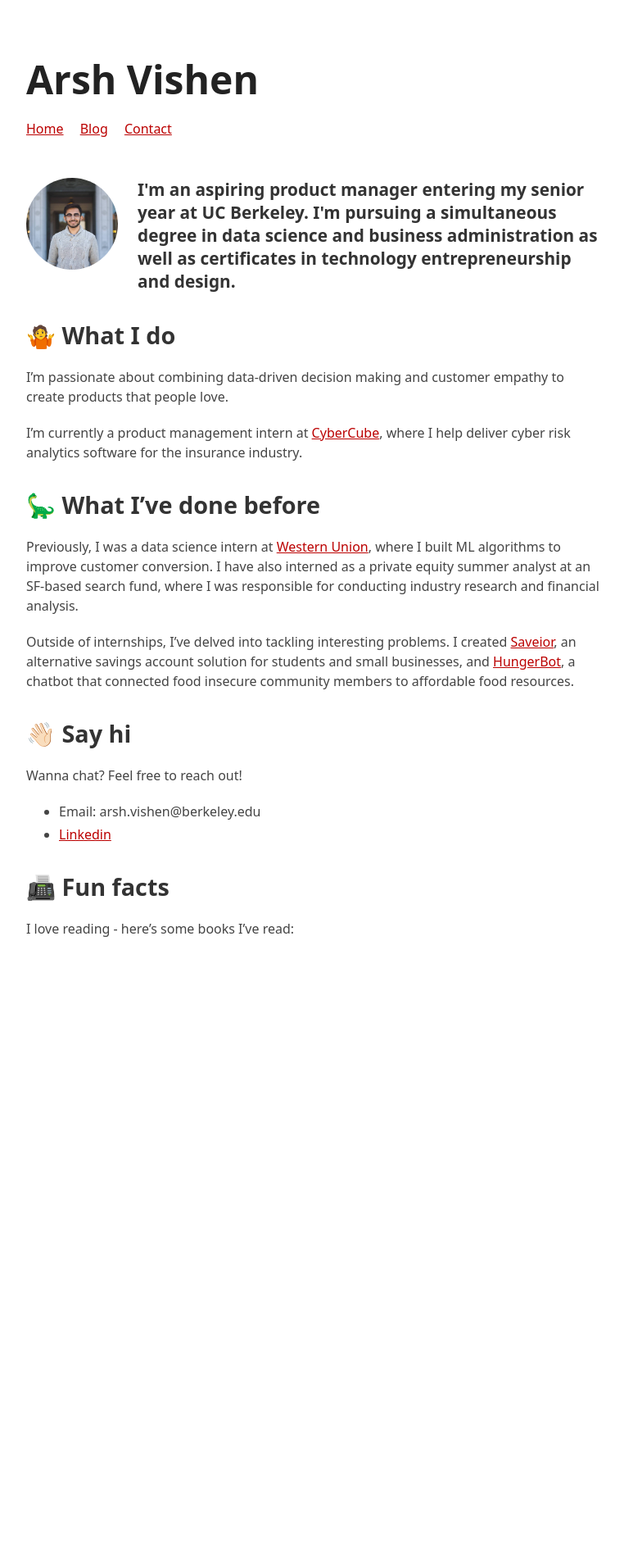
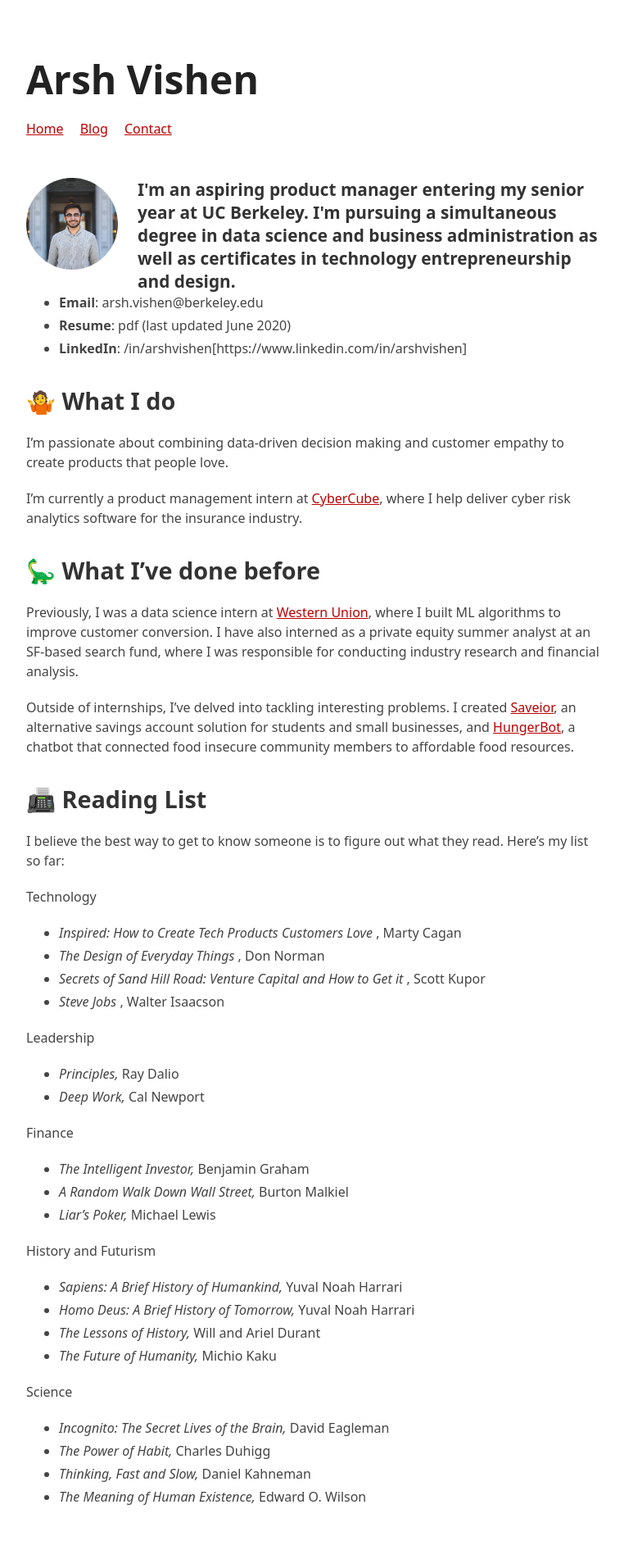
Before and after one commit to arsh-vishen/arsh-vishen.github.io, a Jekyll site: the page built from index.md, in a window 1280 px wide. Shown: the whole page at 82% size, without its empty margins (258-1020 px from the left). Built offline with Jekyll 4.4.1, drawn with Linux system fonts in a browser that asks for light colours; our own code applies the rules of GitHub Pages for plain Markdown files; before the commit the page ends 1209 px from its top, so only the background shows below that.

Commit message:
Update index.md

```diff
--- a/index.md
+++ b/index.md
@@ -1,5 +1,11 @@
 ---
 ---
+
+- **Email**: arsh.vishen@berkeley.edu
+- **Resume**: pdf (last updated June 2020)
+- **LinkedIn**: /in/arshvishen[https://www.linkedin.com/in/arshvishen]
+
+
 
 ## 🤷 What I do
 
@@ -14,15 +20,38 @@ Previously, I was a data science intern at [Western Union](https://westernunion.
 Outside of internships, I've delved into tackling interesting problems. I created [Saveior](https://saveior.com/), an alternative savings account solution for students and small businesses, and [HungerBot](https://scet.berkeley.edu/uc-berkeley-app-locates-food-pantries/0), a chatbot that connected food insecure community members to affordable food resources.
 
 
+## 📠 Reading List
+
+I believe the best way to get to know someone is to figure out what they read. Here's my list so far:
 
 
-## 👋🏻 Say hi
+Technology
 
-Wanna chat? Feel free to reach out!
+- <i> Inspired: How to Create Tech Products Customers Love </i>, Marty Cagan
+- <i> The Design of Everyday Things </i>, Don Norman
+- <i> Secrets of Sand Hill Road: Venture Capital and How to Get it </i>, Scott Kupor
+- <i> Steve Jobs </i>, Walter Isaacson
 
-- Email: arsh.vishen@berkeley.edu
-- [Linkedin](https://www.linkedin.com/in/arshvishen)
+Leadership
 
-## 📠 Fun facts
+- <i> Principles, </i> Ray Dalio
+- <i> Deep Work, </i> Cal Newport
 
-I love reading - here's some books I've read:
+Finance
+
+- <i> The Intelligent Investor, </i> Benjamin Graham
+- <i> A Random Walk Down Wall Street, </i> Burton Malkiel
+- <i> Liar's Poker, </i> Michael Lewis
+
+History and Futurism
+ - <i> Sapiens: A Brief History of Humankind, </i> Yuval Noah Harrari
+ - <i> Homo Deus: A Brief History of Tomorrow, </i> Yuval Noah Harrari
+ - <i> The Lessons of History, </i> Will and Ariel Durant
+ - <i> The Future of Humanity, </i> Michio Kaku
+
+ Science
+
+ - <i> Incognito: The Secret Lives of the Brain, </i> David Eagleman
+ - <i> The Power of Habit, </i> Charles Duhigg
+ - <i> Thinking, Fast and Slow, </i> Daniel Kahneman
+ - <i> The Meaning of Human Existence, </i> Edward O. Wilson
```
